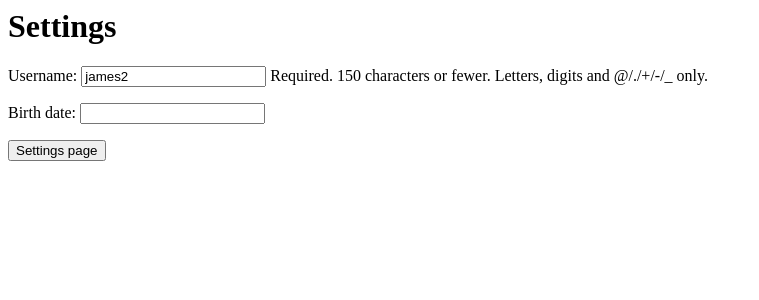
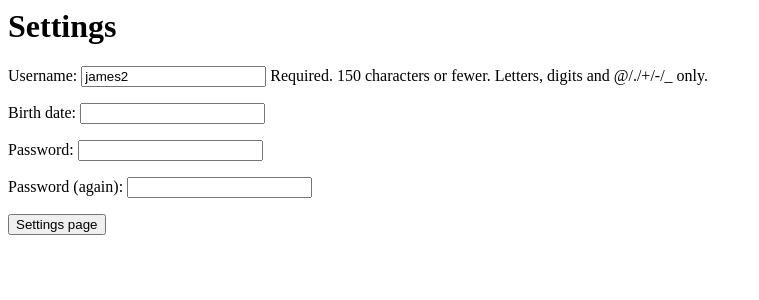
Before and after one commit to SIU-CS/J-JAM-production, a Django app: page /mhap/MHAp/settings/ in a window 1280 px wide. Shown: the top 300 px of the page, without its empty margins (0-759 px from the left). Run offline with Django 3.2, Linux system fonts and the light colour scheme; a user stored in the database is signed in; data comes from the database, SQL or seed files in the repository; both versions use the stored data as it was after the commit.

Commit message:
Form validation working and check password working. Need to work on form save logic next

```diff
--- a/mhapsite/mhap/forms.py
+++ b/mhapsite/mhap/forms.py
@@ -16,6 +16,36 @@ class PostForm(forms.ModelForm):
 
 
 #http://stackoverflow.com/questions/28458770/how-can-create-a-model-form-in-django-with-a-one-to-one-relation-with-another-mo
+#http://stackoverflow.com/questions/11923317/creating-django-forms
+class PasswordForm(forms.Form):
+    password1 = forms.CharField(label=("Password"), widget=forms.PasswordInput)
+    password2 = forms.CharField(label=("Password (again)"), widget=forms.PasswordInput)
+
+
+
+    def clean(self):
+        print "IN CLEAN"
+        print self.errors
+        password_two = self.cleaned_data.get('password2')
+        password_one = self.cleaned_data.get('password1')
+        print password_one,"PASSWORD !"
+        print password_one,password_two
+        if not password_two:
+            raise forms.ValidationError("Must confirm your password")
+        if password_one != password_two:
+            raise forms.ValidationError("Passwords dont match")
+        valid = self.user.check_password(self.cleaned_data['password1'])
+        print self.user
+        if not valid:
+            raise forms.ValidationError("Password Incorrect")
+        print self.errors
+        return valid
+
+
+    def __init__(self,user=None,*args,**kwargs):
+        self.user = user
+        print self.user, "IN INIT"
+        super(PasswordForm, self).__init__(*args, **kwargs)
 
 class ProfileForm(forms.ModelForm):
     class Meta:
@@ -23,7 +53,7 @@ class ProfileForm(forms.ModelForm):
         fields = ("birth_date",)
 
 class UserForm(forms.ModelForm):
-    password1 = forms.PasswordInput()
+    #password1 = forms.PasswordInput()
     #password2=forms.PasswordInput()
     #http://stackoverflow.com/questions/4939737/cant-add-field-to-modelform-at-init?rq=1
     class Meta:
--- a/mhapsite/mhap/views.py
+++ b/mhapsite/mhap/views.py
@@ -22,10 +22,11 @@ from django.template.loader import render_to_string
 from .forms import SignUpForm
 from .tokens import activation_token
 from django.contrib.sites.shortcuts import get_current_site
-from .forms import PostForm,AxesCaptchaForm,ProfileForm,UserForm
+from .forms import PostForm,AxesCaptchaForm,ProfileForm,UserForm,PasswordForm
 from .models import Post,Profile
 from django.contrib.auth.models import User
 from axes.utils import reset
+
 
 
 # Create your views here.
@@ -93,24 +94,41 @@ def post_create(request):
 def settings(request, username=None):
     user_prof = Profile.objects.get(user=request.user)
     current_user = user_prof.user
-    print user_prof
-    print current_user
+    print user_prof,type(user_prof)
+    print current_user,type(current_user)
     instance = get_object_or_404(User, username=current_user)
-    instance2 = get_object_or_404(Profile,user=request.user)
+    instance2 = get_object_or_404(Profile,user=current_user)
     print instance
 
     form = UserForm(request.POST or None, instance=instance)
     form2 = ProfileForm(request.POST or None, instance=instance2)
     print form2
+
+    form3 = PasswordForm(user=request.user,data=request.POST or None)
+    #print "form3," ,form3
     context = {
         'form':form,
         'form2':form2,
+        'form3':form3
     }
+    #print request.POST
+    if form3.is_valid():
+        print "IN FORM3 valid"
+
+    print form2.is_valid(),"form2"
+
+    print form.is_valid(),"form1"
+
+    if not form3.is_valid():
+        print "FORM 3 is not valid"
+        print form3.errors,len(form3.errors)
+    """
     if form.is_valid():
         instance = form.save(commit=False)
         instance.save()
         messages.success(request, "Saved", extra_tags='html_safe')
         return redirect(reverse("mhap:index", kwargs={"username": current_user}))
+    """
     return render(request,'settings.html',context)
 
 @login_required
@@ -132,6 +150,7 @@ def post_update(request, slug=None):
         "form": form,
     }
     return render(request, "post_form.html", context)
+
 @login_required
 def post_delete(request, slug=None):
     user_prof = Profile.objects.get(user=request.user)
--- a/mhapsite/templates/settings.html
+++ b/mhapsite/templates/settings.html
@@ -1,5 +1,5 @@
 <h1>Settings</h1>
 <form method='POST' action=''>
-    {% csrf_token %} {{ form.as_p }} {{form2.as_p}}
+    {% csrf_token %} {{ form.as_p }} {{form2.as_p}} {{form3.as_p}}
     <input type='submit' value='Settings page' />
 </form>
```
Also changed, not shown: mhapsite/db.sqlite3.
